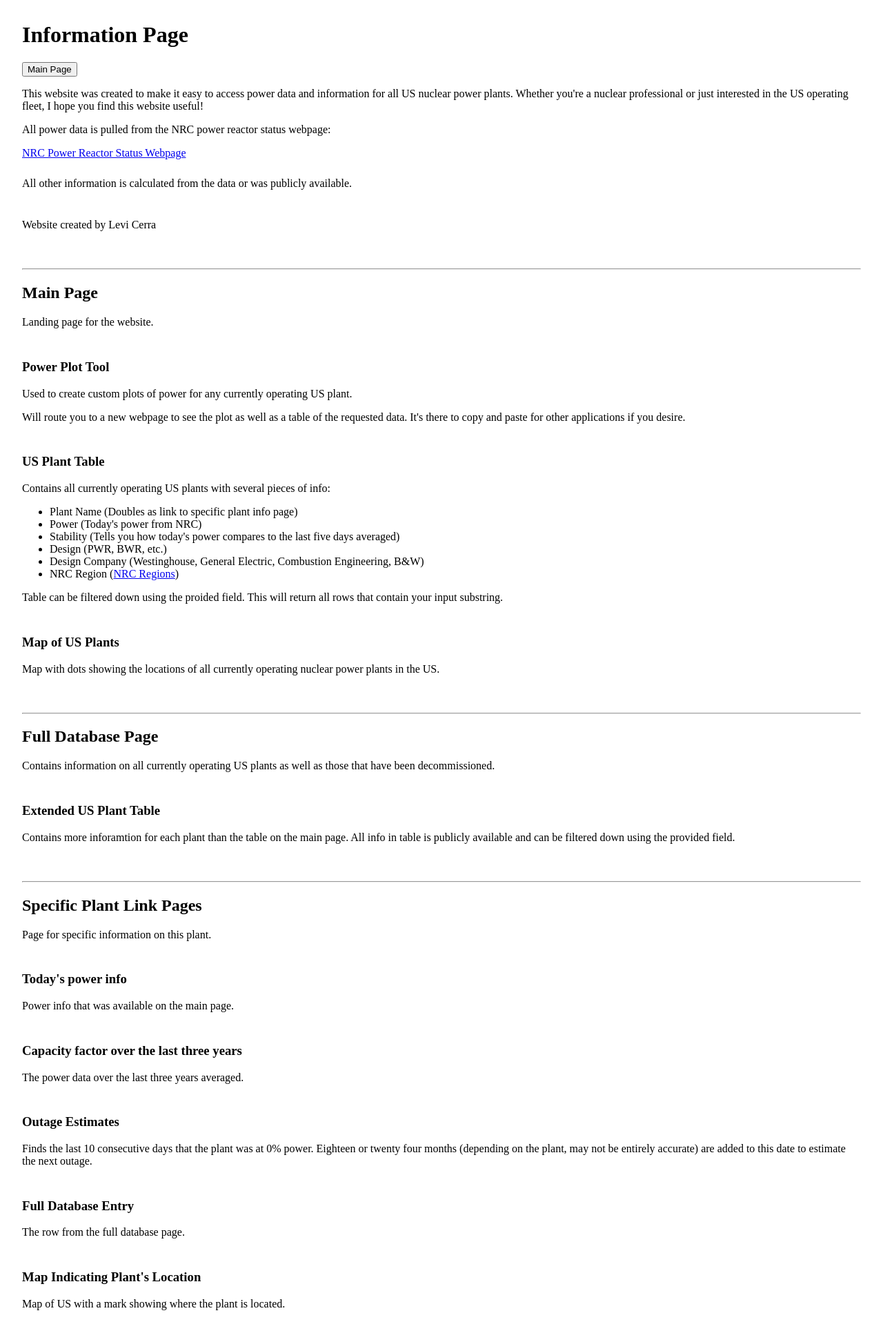
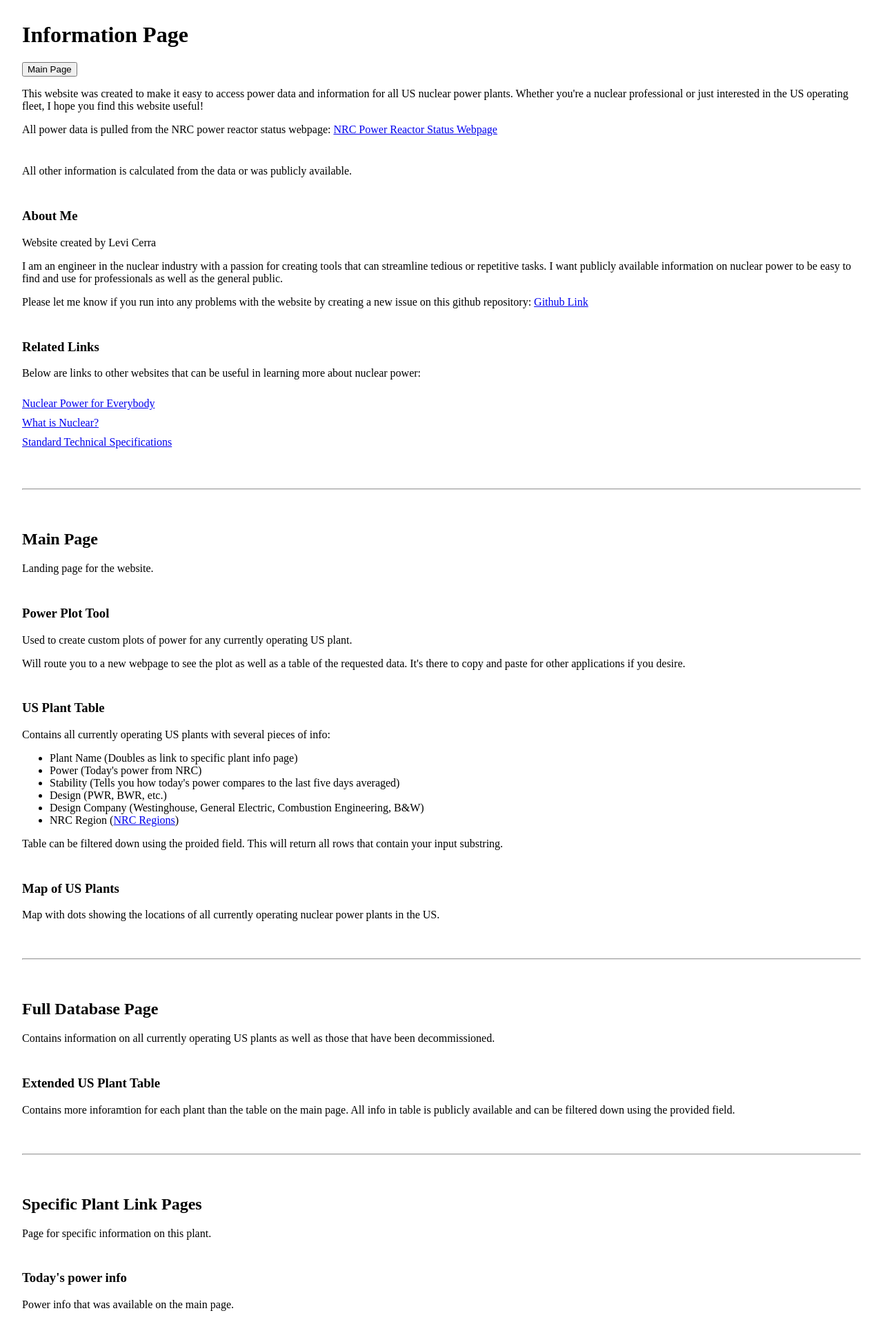
Before and after one commit to levi-cerra/nuke_powers_webapp, a Flask app: page /info in a window 1280 px wide. Shown: the top 1945 px of the page at 69% size. Run offline with Flask 3, Linux system fonts and the light colour scheme; parts of the project's set-up code (start-up, migrations or seed data) failed here and were passed over.

Commit message:
Add files via upload
Added ability to copy raw data on the plot page. Also updated random text throughout the html files

```diff
--- a/templates/info.html
+++ b/templates/info.html
@@ -5,7 +5,7 @@
   <meta http-equiv="X-UA-Compatible" content="IE=edge">
   <meta name="viewport" content="width=device-width, initial-scale=1.0">
   <link rel = "stylesheet" href = "{{ url_for('static', filename = 'styles.css') }}"/>
-  <title>Info Page</title>
+  <title>Information Page</title>
   <link rel="icon" type="image/x-icon" href="/static/favicon.ico">
 </head>
 <body>
@@ -17,19 +17,34 @@
   </a>
 
   <p>This website was created to make it easy to access power data and information for all US nuclear power plants. Whether you're a nuclear professional or just interested in the US operating fleet, I hope you find this website useful!</p>
-  <p>All power data is pulled from the NRC power reactor status webpage:</p>
-  <a href="https://www.nrc.gov/reading-rm/doc-collections/event-status/reactor-status/index.html">NRC Power Reactor Status Webpage</a>
+  <p>All power data is pulled from the NRC power reactor status webpage: <a href="https://www.nrc.gov/reading-rm/doc-collections/event-status/reactor-status/index.html">NRC Power Reactor Status Webpage</a></p>
   <div style="float:none; height:10px;"></div>
   <p>All other information is calculated from the data or was publicly available.</p>
   <div style="float:none; height:10px;"></div>
+
+  <h3>About Me</h3>
   <p>Website created by Levi Cerra</p>
+  <p>I am an engineer in the nuclear industry with a passion for creating tools that can streamline tedious or repetitive tasks. I want publicly available information on nuclear power to be easy to find and use for professionals as well as the general public.</p>
+  <p>Please let me know if you run into any problems with the website by creating a new issue on this github repository: <a href="https://github.com/levi-cerra/nuke_powers_webapp">Github Link</a></p>
 
-  <div style="float:none; height:30px;"></div>
+  <div style="float:none; height:10px;"></div>
+
+  <h3>Related Links</h3>
+  <p>Below are links to other websites that can be useful in learning more about nuclear power:</p>
+  <div style="float:none; height:10px;"></div>
+  <a href="https://www.nuclear-power.com/">Nuclear Power for Everybody</a>
+  <div style="float:none; height:10px;"></div>
+  <a href="https://whatisnuclear.com/">What is Nuclear?</a>
+  <div style="float:none; height:10px;"></div>
+  <a href="https://www.nrc.gov/reactors/operating/licensing/techspecs/current-approved-sts.html">Standard Technical Specifications</a>
+
+  <div style="float:none; height:50px;"></div>
 
 
 
 
   <hr>
+  <div style="float:none; height:30px;"></div>
   <h2>Main Page</h2>
   <p>Landing page for the website.</p>
   <div style="float:none; height:10px;"></div>
@@ -62,6 +77,7 @@
 
 
   <hr>
+  <div style="float:none; height:30px;"></div>
   <h2>Full Database Page</h2>
   <p>Contains information on all currently operating US plants as well as those that have been decommissioned.</p>
   <div style="float:none; height:10px;"></div>
@@ -74,6 +90,7 @@
 
 
   <hr>
+  <div style="float:none; height:30px;"></div>
   <h2>Specific Plant Link Pages</h2>
   <p>Page for specific information on this plant.</p>
   <div style="float:none; height:10px;"></div>
```
Also changed, not shown: templates/get_plot.html (+15 -2 lines), templates/index.html (+7 -7 lines), templates/specific_plant.html (+1 -1 lines).
